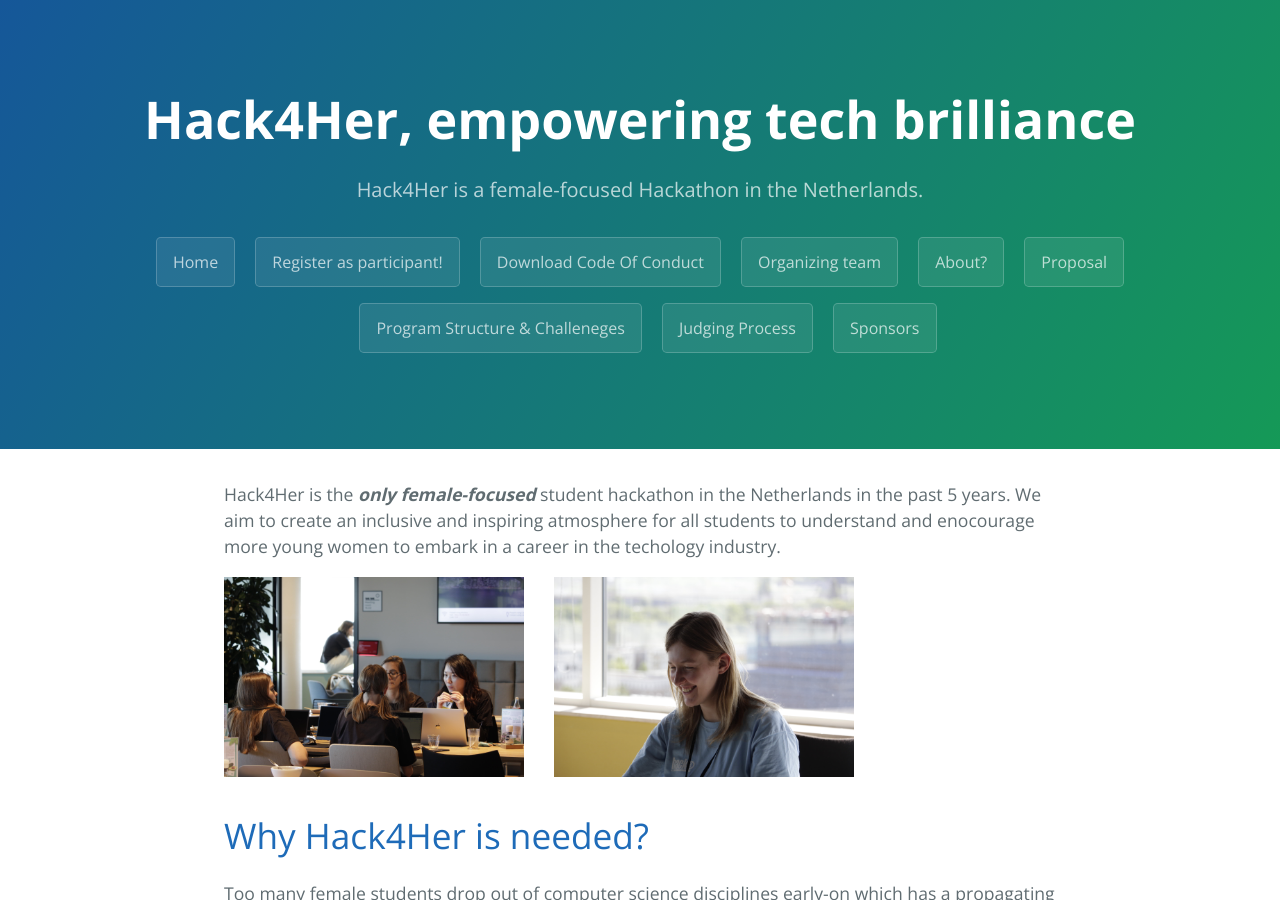
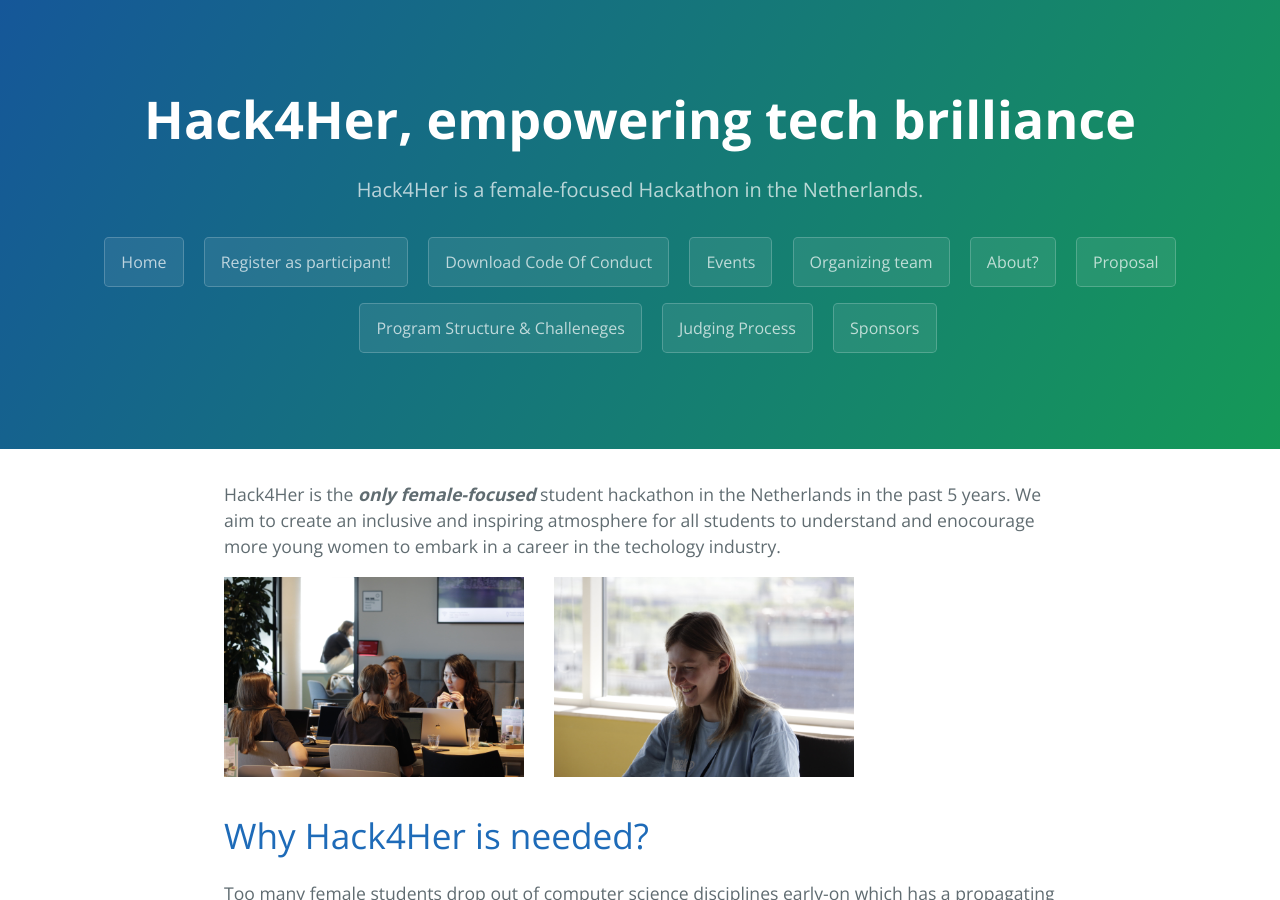
Before and after one commit to hack4her/hack4her.github.io, a Jekyll site: the page built from index.md, in a window 1280 px wide and 900 px high. Built offline with Jekyll 4.4.1, drawn with Linux system fonts in a browser that asks for light colours.

Commit message:
Update default.html

```diff
--- a/_layouts/default.html
+++ b/_layouts/default.html
@@ -26,6 +26,7 @@
         <a href="https://forms.gle/8bSbfXUKwUAo9GhC9" class="btn">Register as participant!</a>
         <!-- <a href="{{  }}" class="btn">Read more about participating</a> -->
         <a href="assets/H4HRules.pdf" class="btn">Download Code Of Conduct</a>
+        <a href="../events.html" class="btn">Events</a>
         <a href="../organizers.html" class="btn">Organizing team</a>
         <a href="../about.html" class="btn">About?</a>
         <a href="../proposal.html" class="btn">Proposal</a>
```
